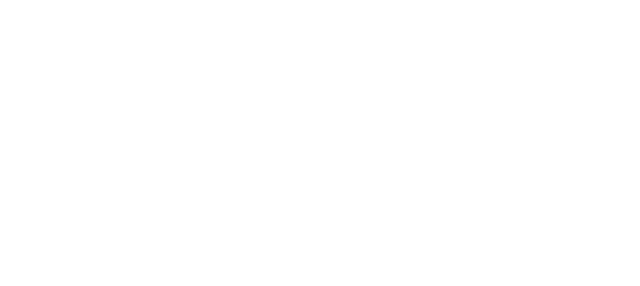
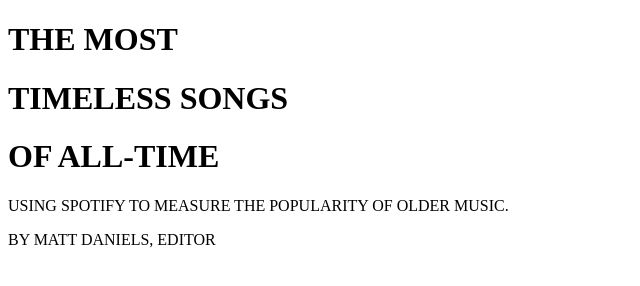
Before and after one commit to Chrispy6/DataScience1, a plain HTML site: page Code/HTMLPage1.html in a window 1280 px wide. Shown: the whole page, without its empty margins (0-640 px from the left). Drawn offline with Linux system fonts and the light colour scheme.

Commit message:
Update HTMLPage1.html

```diff
--- a/Code/HTMLPage1.html
+++ b/Code/HTMLPage1.html
@@ -6,6 +6,10 @@
     <title>Timeless Songs</title>
 </head>
 <body>
-
+<h1>THE MOST</h1>
+<h1>TIMELESS SONGS</h1>
+<h1>OF ALL-TIME</h1>
+<p>USING SPOTIFY TO MEASURE THE POPULARITY OF OLDER MUSIC.</p>
+<p>BY MATT DANIELS, EDITOR</p>
 </body>
 </html>
```
